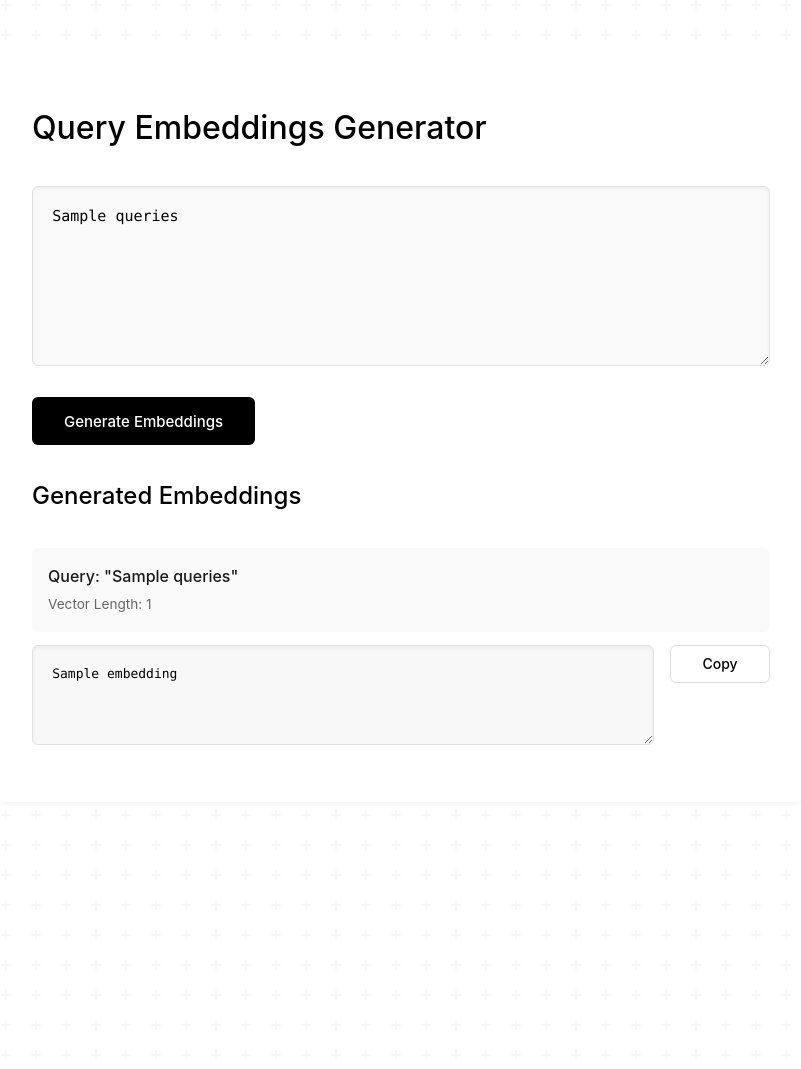
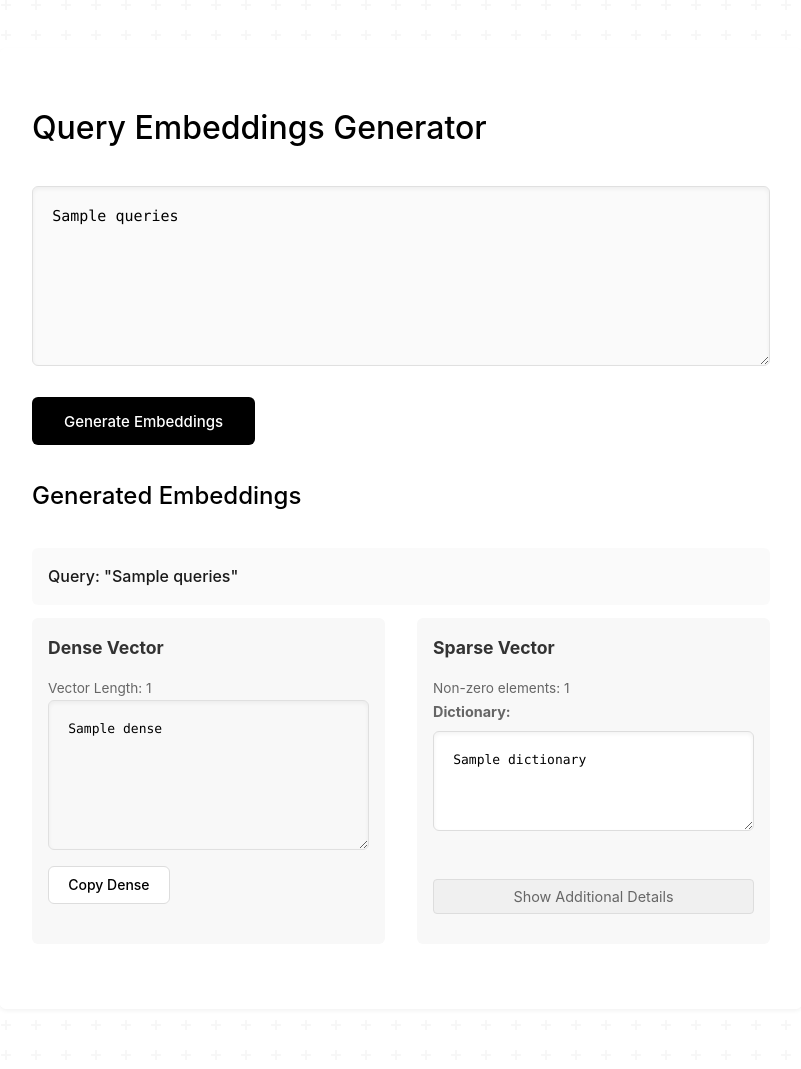
Before and after one commit to aosman25/islam-ai, a Flask app: template query_embedding_web_tool/templates/index.html in a window 1280 px wide. Shown: the whole page, without its empty margins (239-1040 px from the left). Run offline with Flask 3, Linux system fonts and the light colour scheme; the template is opened without the code that fills it: most values are stand-ins (such as "Sample title", 1, 10 or a date in 2020).

Commit message:
feature/ added sparse vector representation logic w frontend support

```diff
--- a/query_embedding_web_tool/app.py
+++ b/query_embedding_web_tool/app.py
@@ -2,6 +2,9 @@ from flask import Flask, render_template, request
 from pymilvus import model
 import os
 from dotenv import load_dotenv
+from rank_bm25 import BM25Okapi
+from typing import List, Dict
+import numpy as np
 
 # Load Environment Variables
 load_dotenv()
@@ -19,6 +22,28 @@ def embed_query(queries):
     # Convert numpy arrays to lists
     return [embedding.tolist() for embedding in query_embeddings]
 
+def generate_sparse_vector(dense_vector):
+    return {key: value for key, value in enumerate(dense_vector) if value > 0}
+
+def create_sparse_vector(dense_embeddings: List[List[float]]) -> List[Dict]:
+    results = []
+
+    for dense_embedding in dense_embeddings:
+        # Generate sparse representation directly from dense embedding
+        sparse_dict = generate_sparse_vector(dense_embedding)
+
+        # Format the result
+        result = {
+            'indices': list(sparse_dict.keys()),
+            'vector_values': list(sparse_dict.values()),
+            'vocabulary': [f"dim_{i}" for i in sparse_dict.keys()],  # Using dimension numbers as vocabulary
+            'dictionary': sparse_dict  # Add the original dictionary representation
+        }
+
+        results.append(result)
+
+    return results
+
 @app.route('/', methods=['GET', 'POST'])
 def index():
     if request.method == 'POST':
@@ -30,9 +55,11 @@ def index():
                     error='Maximum 10 queries allowed at once.',
                     queries=queries)
             try:
-                embeddings = embed_query(query_list)
+                dense_embeddings = embed_query(query_list)
+                sparse_embeddings = create_sparse_vector(dense_embeddings)
+                combined_embeddings = list(zip(dense_embeddings, sparse_embeddings))
                 return render_template('index.html',
-                    embeddings=embeddings,
+                    combined_embeddings=combined_embeddings,
                     queries=queries)
             except Exception as e:
                 error_message = f"Error generating embeddings: {str(e)}"
--- a/query_embedding_web_tool/static/css/style.css
+++ b/query_embedding_web_tool/static/css/style.css
@@ -132,6 +132,8 @@ textarea:focus {
 /* Embedding Section */
 .embedding {
     display: flex;
+    flex-direction: column;
+    gap: 0.5rem;
     align-items: flex-start;
     margin-bottom: 1.5rem;
     gap: 1rem;
@@ -139,7 +141,7 @@ textarea:focus {
 }
 
 .embedding textarea {
-    height: 100px;
+    height: 150px;
     background: #f8f8f8;
     font-size: 13px;
 }
@@ -228,3 +230,86 @@ textarea:focus {
 @keyframes spin {
     to { transform: rotate(360deg); }
 }
+
+/* Sparse Vector Display */
+.embeddings-container {
+    display: flex;
+    gap: 2rem;
+    margin-bottom: 2rem;
+}
+
+.embedding-section {
+    flex: 1;
+    background: #f8f8f8;
+    padding: 1rem;
+    border-radius: 6px;
+}
+
+.embedding-section h3 {
+    margin: 0 0 1rem 0;
+    font-size: 1.1rem;
+    color: #333;
+}
+
+.sparse-details {
+    display: flex;
+    flex-direction: column;
+    gap: 1rem;
+}
+
+.sparse-item {
+    display: flex;
+    flex-direction: column;
+    gap: 0.5rem;
+}
+
+.sparse-item textarea {
+    height: 60px;
+    font-size: 12px;
+}
+
+.sparse-item strong {
+    color: #666;
+    font-size: 0.9rem;
+}
+
+/* Add these new styles */
+.dropdown-container {
+    margin-top: 1rem;
+}
+
+.dropdown-btn {
+    width: 100%;
+    padding: 0.5rem;
+    background: #f0f0f0;
+    border: 1px solid #ddd;
+    border-radius: 4px;
+    cursor: pointer;
+    font-size: 0.9rem;
+    color: #666;
+    transition: all 0.2s;
+}
+
+.dropdown-btn:hover {
+    background: #e8e8e8;
+}
+
+.additional-details {
+    margin-top: 1rem;
+    transition: all 0.3s;
+}
+
+.additional-details.hidden {
+    display: none;
+}
+
+.sparse-details > .sparse-item:first-child {
+    margin-bottom: 1rem;
+}
+
+.sparse-details > .sparse-item:first-child textarea {
+    height: 100px;
+    font-size: 13px;
+    background: #fff;
+    border: 1px solid #ddd;
+}
--- a/query_embedding_web_tool/templates/index.html
+++ b/query_embedding_web_tool/templates/index.html
@@ -20,16 +20,48 @@
             <button type="submit" class="submit-btn">Generate Embeddings</button>
         </form>
         <div id="loading" class="loading">Generating embeddings... Please wait...</div>
-        {% if embeddings %}
+        {% if combined_embeddings %}
             <h2>Generated Embeddings</h2>
-            {% for embedding in embeddings %}
+            {% for dense, sparse in combined_embeddings %}
                 <div class="query-header">
                     <div class="query-text">Query: "{{ queries.split('\n')[loop.index0] }}"</div>
-                    <div class="embedding-length">Vector Length: {{ embedding|length }}</div>
                 </div>
-                <div class="embedding">
-                    <textarea readonly>{{ embedding }}</textarea>
-                    <button class="copy-btn" data-embedding='{{ embedding }}'>Copy</button>
+                <div class="embeddings-container">
+                    <div class="embedding-section">
+                        <h3>Dense Vector</h3>
+                        <div class="embedding-length">Vector Length: {{ dense|length }}</div>
+                        <div class="embedding">
+                            <textarea readonly>{{ dense }}</textarea>
+                            <button class="copy-btn" data-embedding='{{ dense }}'>Copy Dense</button>
+                        </div>
+                    </div>
+                    <div class="embedding-section">
+                        <h3>Sparse Vector</h3>
+                        <div class="embedding-length">Non-zero elements: {{ sparse.indices|length }}</div>
+                        <div class="sparse-details">
+                            <div class="sparse-item">
+                                <strong>Dictionary:</strong>
+                                <textarea readonly>{{ sparse.dictionary }}</textarea>
+                            </div>
+                            <div class="dropdown-container">
+                                <button class="dropdown-btn">Show Additional Details</button>
+                                <div class="additional-details hidden">
+                                    <div class="sparse-item">
+                                        <strong>Indices:</strong>
+                                        <textarea readonly>{{ sparse.indices }}</textarea>
+                                    </div>
+                                    <div class="sparse-item">
+                                        <strong>Values:</strong>
+                                        <textarea readonly>{{ sparse.vector_values }}</textarea>
+                                    </div>
+                                    <div class="sparse-item">
+                                        <strong>Terms:</strong>
+                                        <textarea readonly>{{ sparse.vocabulary }}</textarea>
+                                    </div>
+                                </div>
+                            </div>
+                        </div>
+                    </div>
                 </div>
             {% endfor %}
         {% endif %}
@@ -70,6 +102,16 @@
                     .catch(err => console.error('Failed to copy:', err));
             }
         });
+
+        // Add dropdown functionality
+        document.addEventListener('click', function(e) {
+            if (e.target.classList.contains('dropdown-btn')) {
+                const details = e.target.nextElementSibling;
+                details.classList.toggle('hidden');
+                e.target.textContent = details.classList.contains('hidden') ?
+                    'Show Additional Details' : 'Hide Additional Details';
+            }
+        });
     </script>
 </body>
 </html>
```
